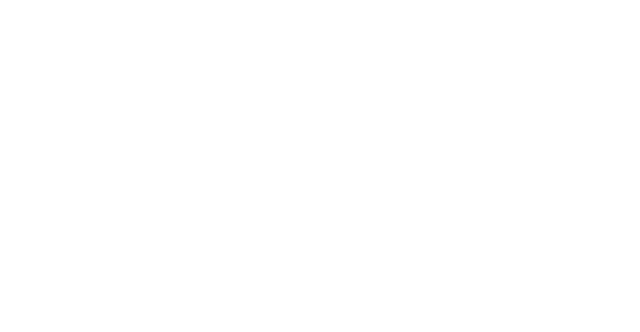
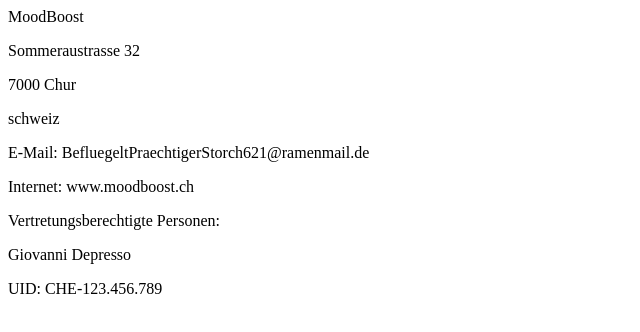
Before and after one commit to annalocher/MoodBoost-Website, a plain HTML site: page Seiten/impressum.html in a window 1280 px wide. Shown: the whole page, without its empty margins (0-640 px from the left). Drawn offline with Linux system fonts and the light colour scheme.

Commit message:
Version 1.1
Impressum Text

```diff
--- a/Seiten/impressum.html
+++ b/Seiten/impressum.html
@@ -2,9 +2,17 @@
 <head>
     <meta charset="UTF-8">
     <meta name="viewport" content="width=device-width, initial-scale=1.0">
-    <title>Document</title>
+    <title>MoodBoost</title>
 </head>
 <body>
-
+    <p>MoodBoost <br>
+    <p>Sommeraustrasse 32 <br>
+    <p>7000 Chur <br>
+    <p>schweiz <br>
+    <p>E-Mail: BefluegeltPraechtigerStorch621@ramenmail.de <br>
+    <p>Internet: www.moodboost.ch <br>
+    <p>Vertretungsberechtigte Personen: <br>
+    <p> Giovanni Depresso <br>
+    <p>UID: CHE-123.456.789</p>
 </body>
 </html>
```
